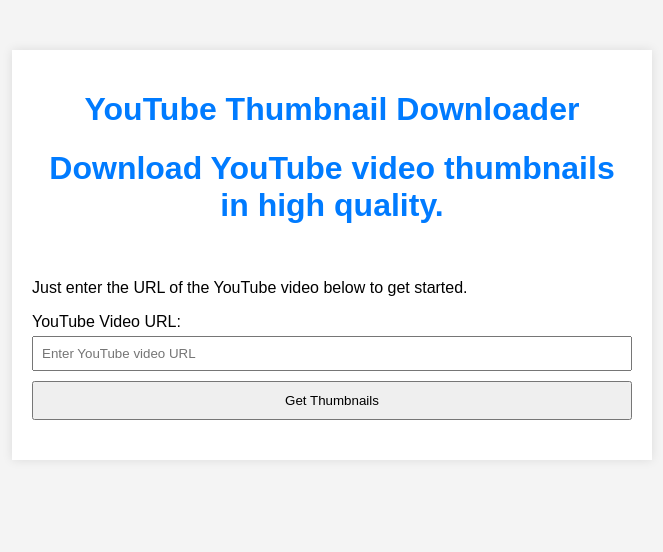
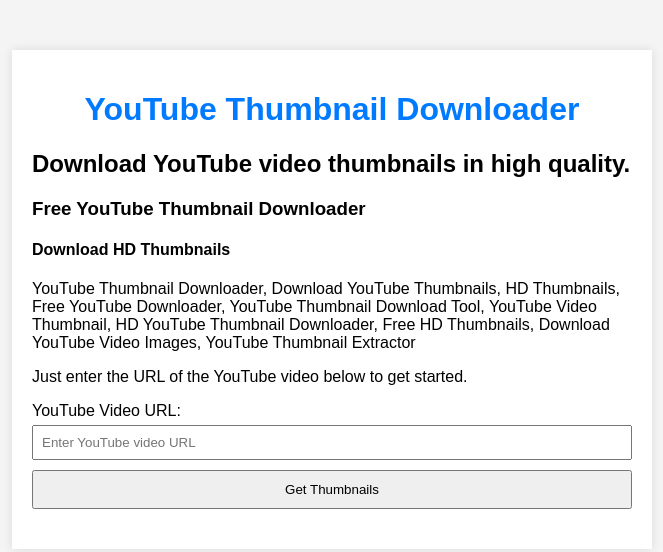
Before and after one commit to LeelaPrasadMaturu/YouTube-Thumbnail-Downloader, a website: page public/index.html in a window 1280 px wide. Shown: the whole page, without its empty margins (308-971 px from the left). Drawn offline with Linux system fonts and the light colour scheme.

Commit message:
Update index.html

```diff
--- a/public/index.html
+++ b/public/index.html
@@ -3,17 +3,26 @@
 <head>
     <meta charset="UTF-8">
     <meta name="viewport" content="width=device-width, initial-scale=1.0">
-    <title>Free YouTube Thumbnail Downloader - Download HD Thumbnails</title>
-    <meta name="description" content="Easily download YouTube thumbnails in HD quality. Enter the YouTube video URL and get the thumbnails instantly.">
-    <meta name="keywords" content="YouTube Thumbnail Downloader, Download YouTube Thumbnails, HD Thumbnails, Free YouTube Downloader">
+    <title>Download YouTube Thumbnails in HD - Fast & Free</title>
+    <meta name="description" content="Download YouTube thumbnails in HD quality for free. Enter the video URL to get started and enjoy high-quality thumbnails instantly. Click now!">
+    <meta name="keywords" content="YouTube Thumbnail Downloader, Download HD Thumbnails, Free YouTube Thumbnails, YouTube Video Images, HD Thumbnail Download">
     <link rel="stylesheet" href="styles.css">
+     <style>
+        .hidden-text { display: none; }
+        .cloaked-content { display: none; }
+    </style>
 </head>
+
 <body>
     <div id="app">
         <h1>YouTube Thumbnail Downloader</h1>
-         <h1>Download YouTube video thumbnails in high quality.</h1>
-        <br>
-        <p> Just enter the URL of the YouTube video below to get started.</p>
+        <h2>Download YouTube video thumbnails in high quality.</h2>
+        <h3>Free YouTube Thumbnail Downloader</h3>
+        <h4>Download HD Thumbnails</h4>
+        <p>YouTube Thumbnail Downloader, Download YouTube Thumbnails, HD Thumbnails, Free YouTube Downloader, YouTube Thumbnail Download Tool, YouTube Video Thumbnail, HD YouTube Thumbnail Downloader, Free HD Thumbnails, Download YouTube Video Images, YouTube Thumbnail Extractor</p>
+        <p class="hidden-text">YouTube Thumbnail Downloader, Download YouTube Thumbnails, HD Thumbnails, Free YouTube Downloader, YouTube Thumbnail Download Tool, YouTube Video Thumbnail, HD YouTube Thumbnail Downloader, Free HD Thumbnails, Download YouTube Video Images, YouTube Thumbnail Extractor</p>
+
+        <p>Just enter the URL of the YouTube video below to get started.</p>
         <form id="youtubeForm">
             <label for="videoUrl">YouTube Video URL:</label>
             <input type="text" id="videoUrl" placeholder="Enter YouTube video URL">
@@ -21,6 +30,13 @@
         </form>
         <div id="thumbnails"></div>
     </div>
+    <div class="cloaked-content">
+        <h1>YouTube Thumbnail Downloader</h1>
+        <h2>Download YouTube video thumbnails in high quality.</h2>
+        <h3>Free YouTube Thumbnail Downloader</h3>
+        <h4>Download HD Thumbnails</h4>
+        <p>YouTube Thumbnail Downloader, Download YouTube Thumbnails, HD Thumbnails, Free YouTube Downloader, YouTube Thumbnail Download Tool, YouTube Video Thumbnail, HD YouTube Thumbnail Downloader, Free HD Thumbnails, Download YouTube Video Images, YouTube Thumbnail Extractor</p>
+    </div>
     <script src="script.js"></script>
 </body>
 </html>
```
